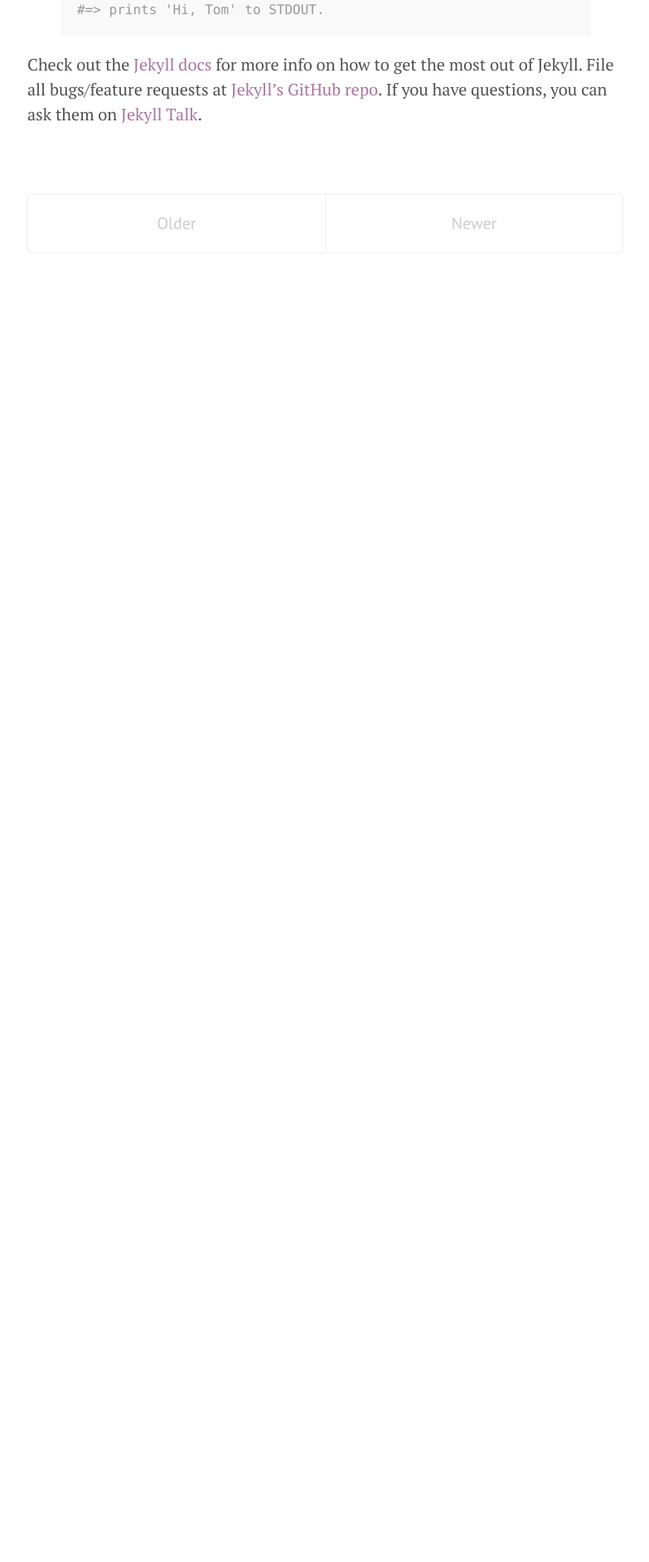
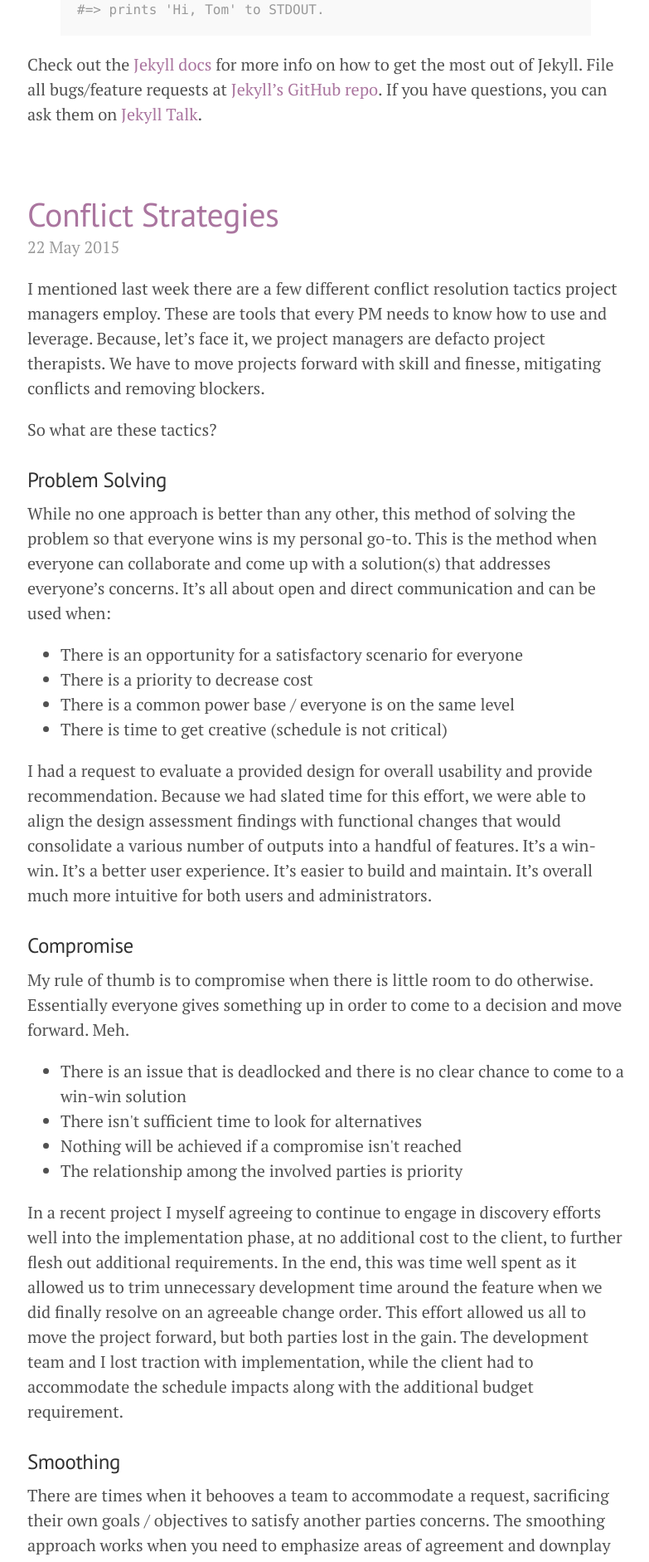
Before and after one commit to sandysage/sandysage.github.io, a Jekyll site: the page built from index.html, in a window 1280 px wide. Shown: the part 641-2523 px from the top of the page at 83% size, without its empty margins (247-1030 px from the left). Built offline with Jekyll 4.4.1, drawn with Linux system fonts in a browser that asks for light colours; the list of posts is cut into pages by our own code; before the commit the page ends 1006 px from its top, so only the background shows below that; some of the changed text lies outside the part shown.

Commit message:
adding a post

```diff
--- /dev/null
+++ b/_posts/2015-05-22-conflict-strategies.md
@@ -0,0 +1,51 @@
+I mentioned last week there are a few different conflict resolution tactics project managers employ. These are tools that every PM needs to know how to use and leverage. Because, let's face it, we project managers are defacto project therapists. We have to move projects forward with skill and finesse, mitigating conflicts and removing blockers.
+
+So what are these tactics?
+<h3>Problem Solving</h3>
+While no one approach is better than any other, this method of solving the problem so that everyone wins is my personal go-to. This is the method when everyone can collaborate and come up with a solution(s) that addresses everyone's concerns. It's all about open and direct communication and can be used when:
+<ul>
+	<li>There is an opportunity for a satisfactory scenario for everyone</li>
+	<li>There is a priority to decrease cost</li>
+	<li>There is a common power base / everyone is on the same level</li>
+	<li>There is time to get creative (schedule is not critical)</li>
+</ul>
+I had a request to evaluate a provided design for overall usability and provide recommendation. Because we had slated time for this effort, we were able to align the design assessment findings with functional changes that would consolidate a various number of outputs into a handful of features. It's a win-win. It's a better user experience. It's easier to build and maintain. It's overall much more intuitive for both users and administrators.
+<h3>Compromise</h3>
+My rule of thumb is to compromise when there is little room to do otherwise. Essentially everyone gives something up in order to come to a decision and move forward. Meh.
+<ul>
+	<li>There is an issue that is deadlocked and there is no clear chance to come to a win-win solution</li>
+	<li>There isn't sufficient time to look for alternatives</li>
+	<li>Nothing will be achieved if a compromise isn't reached</li>
+	<li>The relationship among the involved parties is priority</li>
+</ul>
+In a recent project I myself agreeing to continue to engage in discovery efforts well into the implementation phase, at no additional cost to the client, to further flesh out additional requirements. In the end, this was time well spent as it allowed us to trim unnecessary development time around the feature when we did finally resolve on an agreeable change order. This effort allowed us all to move the project forward, but both parties lost in the gain. The development team and I lost traction with implementation, while the client had to accommodate the schedule impacts along with the additional budget requirement.
+<h3>Smoothing</h3>
+There are times when it behooves a team to accommodate a request, sacrificing their own goals / objectives to satisfy another parties concerns. The smoothing approach works when you need to emphasize areas of agreement and downplay the areas of disagreement, for instance when:
+<ul>
+	<li>You want to make a deposit in the bank of goodwill (create an obligation for a trade-off at a later time)</li>
+	<li>The succession is low risk with limited liability</li>
+	<li>You will lose anyway</li>
+	<li>Time is critical</li>
+</ul>
+For example, there is a request to make a few style tweaks like changing a line from red to blue. It takes a couple of hours to accommodate these changes with minimal to no impacts to the project timeline, budget, or other core functional design. I call this a gimme or a no-brainer, because I like cliches.
+<h3>Forcing</h3>
+Forcing is the approach where one party dominates the decision with their agenda. Forcing occurs when one party goes all out to win at the expense of the needs / concerns of other teams. As the intensity of a conflict or the project itself increases, the tendency for a forced method is most likely to occur. Forcing can be useful but has to be used with caution. A few times it makes sense to force the situation would be when:
+<ul>
+	<li>There is a "make or break" scenario</li>
+	<li>Important factors are at stake and the issue is high risk</li>
+	<li>Relationship between parties is not important (low value)</li>
+	<li>A quick decision is a must</li>
+</ul>
+The only times I've relied on forcing conflict resolution has been in dire situations. Dire as in the project is about to end, badly, and someone has to stand firm. I can think of one scenario where there were continual egregious requests beyond the scope of work, and refusal to adjust expectations and / or allow for other concessions with scope, budget, and timeline. I accommodated what I reasonably could, but ultimately had to stand fast with references to the SOW and written requirements. Ouch! But unfortunately, when there is no other recourse, and the relationship is already beyond repair, forcing is the only way forward.
+<h3>Withdrawal</h3>
+Sometimes situations are so intense that the only clear option is to take a step back, and postpone an issue for later or even withdraw from it completely. This is a temporary solution to be used only when:
+<ul>
+	<li>You can not win, and really no one can</li>
+	<li>You are ill prepared to address the matter</li>
+	<li>There are more critical matters at hand</li>
+	<li>The problem might go away with time</li>
+	<li>There can be a win down the line by delaying</li>
+</ul>
+I once had a request that would require a fundamental architectural shift in how data was stored and presented. Let's say it would require a non-trivial effort at an inopportune time. I pushed and plied for the business reasons, I could not uncover the pain points driving this request. Furthermore this request was from a non-key stakeholder who had no interaction with the site we were constructing. After indulging the conversation just enough to realize that this request was mostly a distraction, I was able to withdraw from it; let things simmer a bit, and see if the requirement resurfaced. It never did. In fact, that person was removed from the project for contributing in other ways to the expansion of the project in non-valuable ways.
+<h3>In short...</h3>
+Every PM knows the tools available to resolve conflicts, that’s the science. The art is to know what tactic to use and when.
--- a/public/css/lanyon.css
+++ b/public/css/lanyon.css
@@ -493,12 +493,12 @@
 .theme-base-0c .sidebar,
 .theme-base-0c .sidebar-toggle:active,
 .theme-base-0c #sidebar-checkbox:checked ~ .sidebar-toggle {
-  background-color: #9DB68C;
+  background-color: #75b5aa;
 }
 .theme-base-0c .container a,
 .theme-base-0c .sidebar-toggle,
 .theme-base-0c .related-posts li a:hover {
-  color: #9DB68C;
+  color: #75b5aa;
 }
 
 /* Blue */
```
Also changed, not shown: 1 other file.
